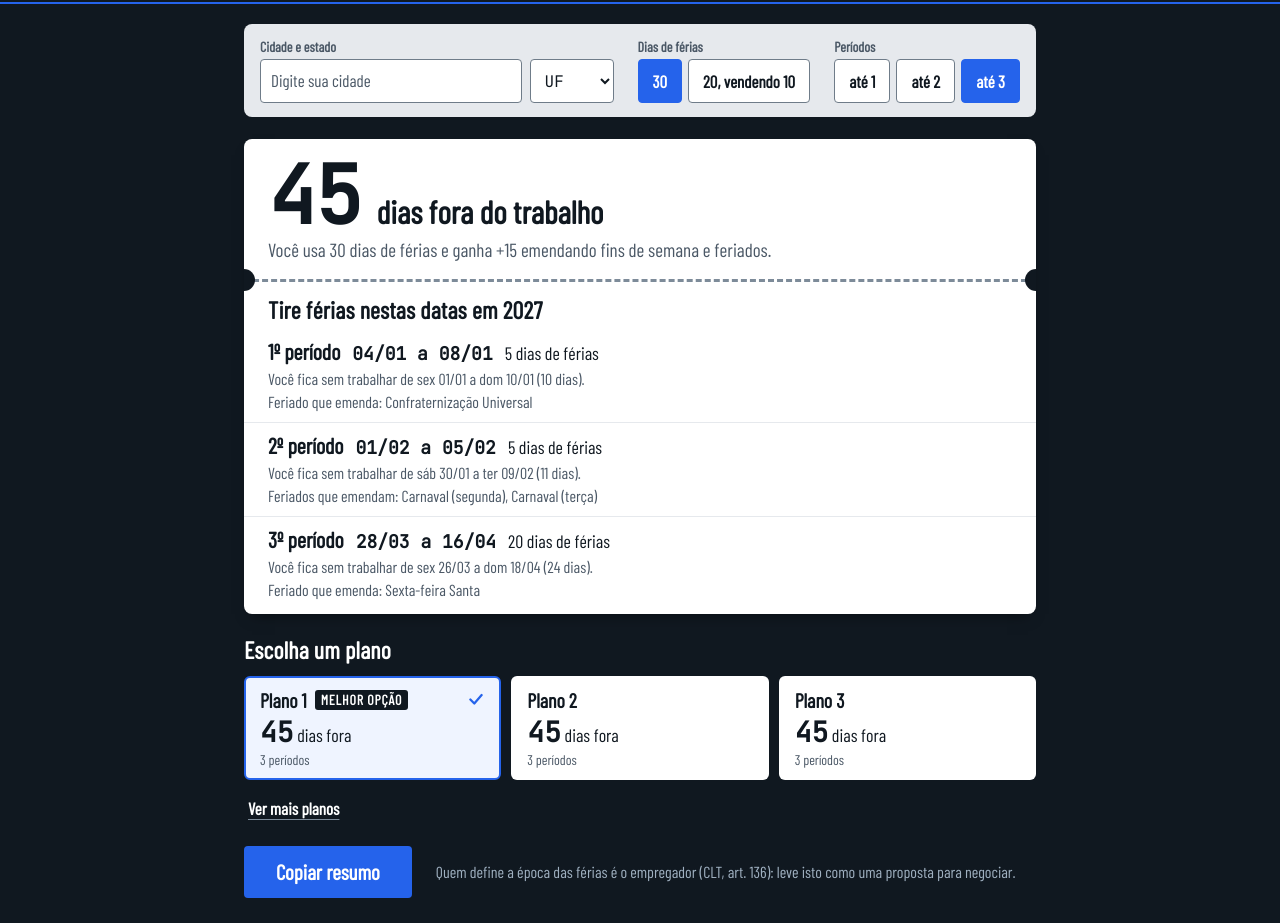
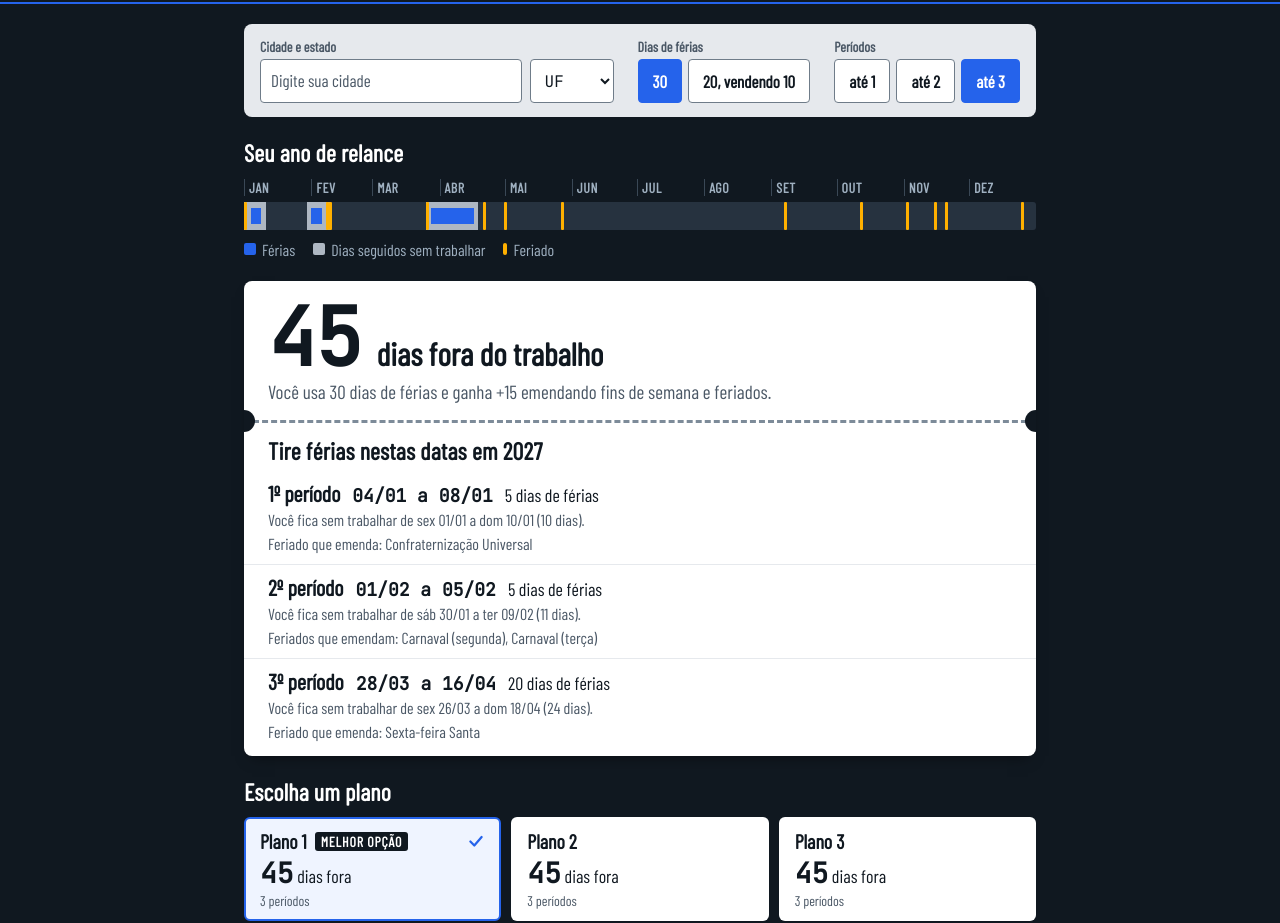
Before and after one commit to gabrielss2406/planejador-ferias, a React (Vite) app: page / in a window 1280 px wide. Shown: the part 60-983 px from the top of the page. Built offline with nearby package versions, Linux system fonts and the light colour scheme; a web font is replaced by a local one.

Commit message:
Remove duplicate YearRuler component in App and maintain single instance

```diff
--- a/src/App.tsx
+++ b/src/App.tsx
@@ -79,10 +79,10 @@ export default function App() {
 
       <main className="page" id="plano">
         <QuickParams settings={settings} update={update} result={result} />
+        <YearRuler year={deferred.year} selected={selected} result={result} active={active} />
         <Ticket selected={selected} result={result} year={deferred.year} custom={deferred.custom} active={active} onPick={pick} />
         <PlanBoard result={result} year={deferred.year} tab={eff} onTab={(t) => { setTab(t); setSelIdx(0); }}
           selIdx={selIdx} onSelect={setSelIdx} selected={selected} changes={changes} onInteract={seen} />
-        <YearRuler year={deferred.year} selected={selected} result={result} active={active} />
         <MoreOptions settings={settings} update={update} />
 
         <details className="cal-block" open={calOpen} onToggle={(e) => setCalOpen(e.currentTarget.open)}>
```
